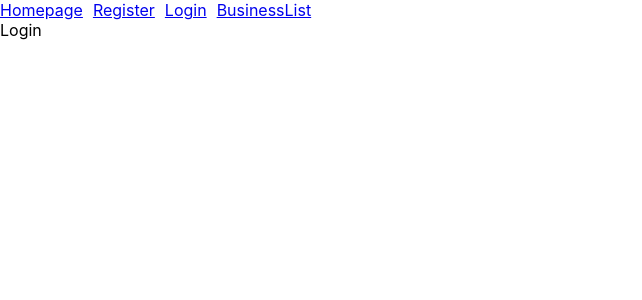
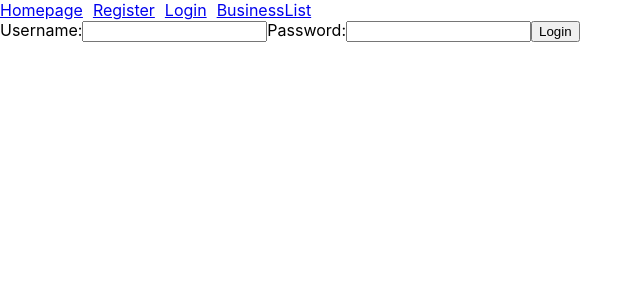
Before and after one commit to ericdarlucio/uplift-projects, a React (Create React App) app in the folder p5-mern-app/frontend/: page /login in a window 1280 px wide. Shown: the top 300 px of the page, without its empty margins (0-642 px from the left). Built offline with nearby package versions, Linux system fonts and the light colour scheme; no server answers.

Commit message:
feat: Add Login

```diff
--- a/p5-mern-app/frontend/src/pages/BusinessProfile.js
+++ b/p5-mern-app/frontend/src/pages/BusinessProfile.js
@@ -1,62 +1,73 @@
-import { useState } from "react";
-import { useDispatch } from "react-redux";
-import { useLocation } from "react-router";
-import Header from "../components/Header";
-
+import { useState } from 'react';
+import { useDispatch } from 'react-redux';
+import { useLocation } from 'react-router';
+import Header from '../components/Header';
 
 const BusinessProfile = () => {
-
 	const dispatch = useDispatch();
 	const location = useLocation();
+	const profile = location.state.business;
+	console.log(profile);
 
-  const [streetName, setStreetName] = useState(location.state.business.streetName);
-  const [businessCategory, setBusinessCategory] = useState(location.state.business.businessCategory);
+	const [email, setEmail] = useState(profile.email);
+	const [streetName, setStreetName] = useState(profile.streetName);
+	const [businessCategory, setBusinessCategory] = useState(profile.businessCategory);
+	const [businessName, setBusinessName] = useState(profile.businessName);
+	const [contactNumber, setContactNo] = useState(profile.contactNumber);
+	const [streetNumber, setStreetNo] = useState(profile.streetNumber);
+	const [barangay, setBarangay] = useState(profile.barangay);
+	const [photos, setPhotos] = useState(profile.photos);
+	const [reviews, setReviews] = useState(profile.reviews);
+	const [showForm, setShowForm] = useState(false);
 
 	// Business categories
 	const categories = [
-    {value:'Construction', label: 'Construction'},
-    {value:'Education', label: 'Education'},
-    {value:'Food', label: 'Food'},
-    {value:'Health', label: 'Health'},
-    {value:'Professional Services', label: 'Professional Services'},
-    {value:'Shopping', label: 'Shopping'},
-    {value:'Others', label: 'Others'}
+		{ value: 'Construction', label: 'Construction' },
+		{ value: 'Education', label: 'Education' },
+		{ value: 'Food', label: 'Food' },
+		{ value: 'Health', label: 'Health' },
+		{ value: 'Professional Services', label: 'Professional Services' },
+		{ value: 'Shopping', label: 'Shopping' },
+		{ value: 'Others', label: 'Others' },
 	];
 
 	return (
 		<div>
-      <Header/>
+			<Header />
 
+			<div>
+				<p>{businessName}</p>
+				<p>{contactNumber}</p>
+				<p>{email}</p>
+				<p>{streetNumber} {streetName}, {barangay}</p>
+			</div>
+
+			{showForm && (
 				<form
-        onSubmit = { (e) => {
+					onSubmit={(e) => {
 						e.preventDefault();
-          dispatch( {type: 'UPDATE_BUSINESS', payload: { _id: location.state.business._id, business: {
+						dispatch({
+							type: 'UPDATE_BUSINESS',
+							payload: {
+								_id: profile._id,
+								business: {
 									streetName: streetName,
 									businessCategory: businessCategory,
-          }
-          }}) ;
-        }
-        }
+								},
+							},
+						});
+					}}
 				>
-
 					<input
 						required
 						type='text'
 						placeholder='ex. Pico Avenue'
-          defaultValue={location.state.business.streetName}
-          onChange={(e) => setStreetName(e.target.value)}
-        ></input>
-
-        <input
-          required
-          type='text'
-          placeholder='ex. Pico Avenue'
-          defaultValue={location.state.business.streetName}
+						defaultValue={profile.streetName}
 						onChange={(e) => setStreetName(e.target.value)}
 					></input>
 
 					<select
-          defaultValue={location.state.business.businessCategory}
+						defaultValue={profile.businessCategory}
 						onChange={(e) => setBusinessCategory(e.target.value)}
 					>
 						<option style={{ textAlign: 'center' }} disabled>
@@ -71,14 +82,13 @@ const BusinessProfile = () => {
 						})}
 					</select>
 
-        <button
-          type="submit"
-        >Save</button>
+					<button type='submit'>Save</button>
+				</form>
+			)}
 
-      </form>
+			<button onClick={() => setShowForm(!showForm)}>Edit</button>
+		</div>
+	);
+};
 
-    </div>
-  )
-}
-
-export default BusinessProfile
+export default BusinessProfile;
--- a/p5-mern-app/frontend/src/pages/Login.js
+++ b/p5-mern-app/frontend/src/pages/Login.js
@@ -1,10 +1,50 @@
 import Header from "../components/Header";
+import { useState } from "react";
+import { useDispatch } from "react-redux";
 
 const Login = () => {
+
+  const dispatch = useDispatch();
+  const [ email, setEmail ] = useState('');
+  const [ password, setPassword ] = useState('');
+
+  // Login handler
+  const loginAuthentication = () => {
+    dispatch({
+      type: 'LOGIN_BUSINESS',
+      payload: {
+        email: email,
+        password: password
+    }});
+  };
+
   return (
     <div>
       <Header/>
-      Login
+      <div>
+        <form>
+          <label>Username:</label>
+          <input
+            type='text'
+            value={email}
+            required
+            onChange={(e) => setEmail(e.target.value)}
+          ></input>
+          <label>Password:</label>
+          <input
+            type='password'
+            value={password}
+            autoComplete='on'
+            required
+            onChange={(e) => setPassword(e.target.value)}
+          ></input>
+
+          <button
+            onClick={() => { loginAuthentication() }}
+          >Login</button>
+
+        </form>
+      </div>
     </div>
 )
 };
--- a/p5-mern-app/frontend/src/pages/Register.js
+++ b/p5-mern-app/frontend/src/pages/Register.js
@@ -73,9 +73,7 @@ const Register = () => {
 
       {/* Register your business */}
       <div className='Register-business-container'>
-        <form onSubmit={() => {
-            registerBusiness();
-        }}>
+        <form>
 
           <label>Email:</label>
           <input
@@ -162,7 +160,9 @@ const Register = () => {
             })}
           </select>
 
-          <button type='submit'>Register</button>
+          <button
+            onClick={() => { registerBusiness() }}
+          >Register</button>
         </form>
       </div>
 
```
Lines whose indentation alone changed are shown as unchanged.
